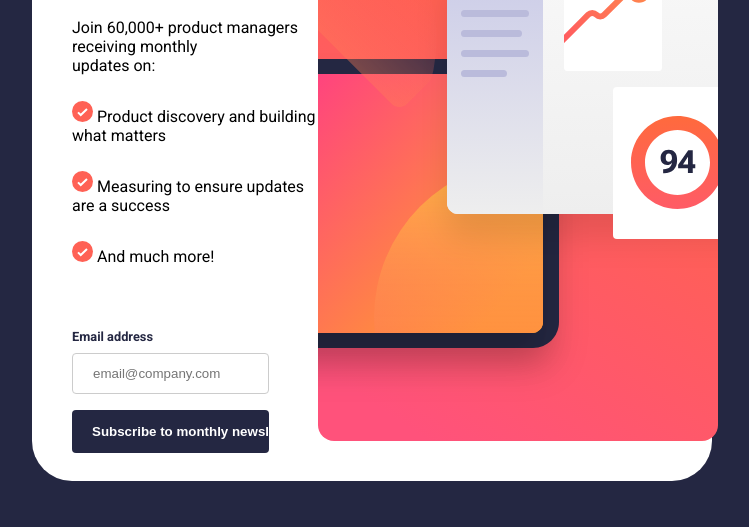
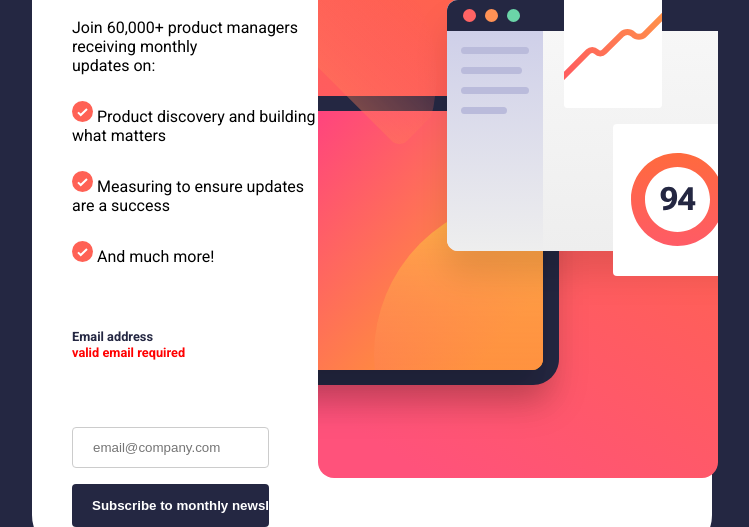
Before and after one commit to mahedee007/newsletter-sign-up-with-success-message, a plain HTML site: page index.html in a window 1280 px wide. Both pictures are taken after a click on the button "Subscribe to monthly newsletter". Shown: the part 238-765 px from the top of the page, without its empty margins (268-1017 px from the left). Drawn offline with Linux system fonts and the light colour scheme.

Commit message:
submit fuction added

```diff
--- a/app.js
+++ b/app.js
@@ -1,6 +1,23 @@
 document.getElementById('submit-btn').addEventListener('click', function(){
     const emailId = document.getElementById('email');
     const email = emailId.value;
+    const emailRegex = /^[a-zA-Z0-9._-]+@[a-zA-Z0-9.-]+\.[a-zA-Z]{2,4}$/;
+    const errorMessage = document.getElementById('error');
+    const div = document.getElementById('success');
+    const signUp = document.getElementById('sign-up');
     emailId.value = '';
-    console.log(email);
+    if (!emailRegex.test(email)) {
+        // Display an error message
+
+        errorMessage.style.display = 'block';
+      } else {
+        // Valid email, you can proceed with form submission or other actions
+        errorMessage.style.display = 'none';
+        signUp.style.display = 'none';
+
+        div.style.display = 'block';
+        // Uncomment the next line to submit the form
+        // document.getElementById("emailForm").submit();
+      }
+
 })
--- a/index.html
+++ b/index.html
@@ -20,7 +20,7 @@
 
   <!-- Sign-up form start -->
   <main>
-    <div class="newsletter-form">
+    <div id="sign-up" class="newsletter-form">
       <div class="header">
         <h1> Stay updated!</h1>
         <p>Join 60,000+ product managers receiving monthly <br> updates on:</p>
@@ -29,7 +29,7 @@
         <p><svg xmlns="http://www.w3.org/2000/svg" width="21" height="21" viewBox="0 0 21 21"><g fill="none"><circle cx="10.5" cy="10.5" r="10.5" fill="#FF6155"/><path stroke="#FFF" stroke-width="2" d="M6 11.381 8.735 14 15 8"/></g></svg> And much more!</p>
 
         <form>
-          <label for="email-address">Email address</label> <br>
+          <label for="email-address">Email address</label> <label id="error" for="valid email required">valid email required</label> <br>
           <input type="email" id="email" name="email" placeholder="email@company.com">
           <input type="button" id="submit-btn" value="Subscribe to monthly newsletter">
         </form>
@@ -55,10 +55,10 @@
   <!-- Sign-up form end -->
 
   <!-- Success message start -->
-  <div class="success">
+  <div id="success" class="success">
     <img src="assets/images/icon-success.svg" alt="">
     <h1>Thanks for subscribing!</h1>
-    <p>A confirmation email has been sent to ash@loremcompany.com.
+    <p>A confirmation email has been sent to ${user.email}
       Please open it and click the button inside to confirm your subscription.</p>
       <button>Dismiss message</button>
   </div>
--- a/style.css
+++ b/style.css
@@ -68,6 +68,7 @@ input[type=button] {
     margin: 50px 500px;
     border-radius: 40px;
     padding: 20px;
+    display: none;
 
   }
   .success button{
@@ -84,3 +85,7 @@ input[type=button] {
   .success button:hover{
     background-image: linear-gradient(to right, hsl(4, 100%, 67%) , rgb(255, 0, 140));
   }
+  #error{
+    color: red;
+    display: none;
+  }
```
